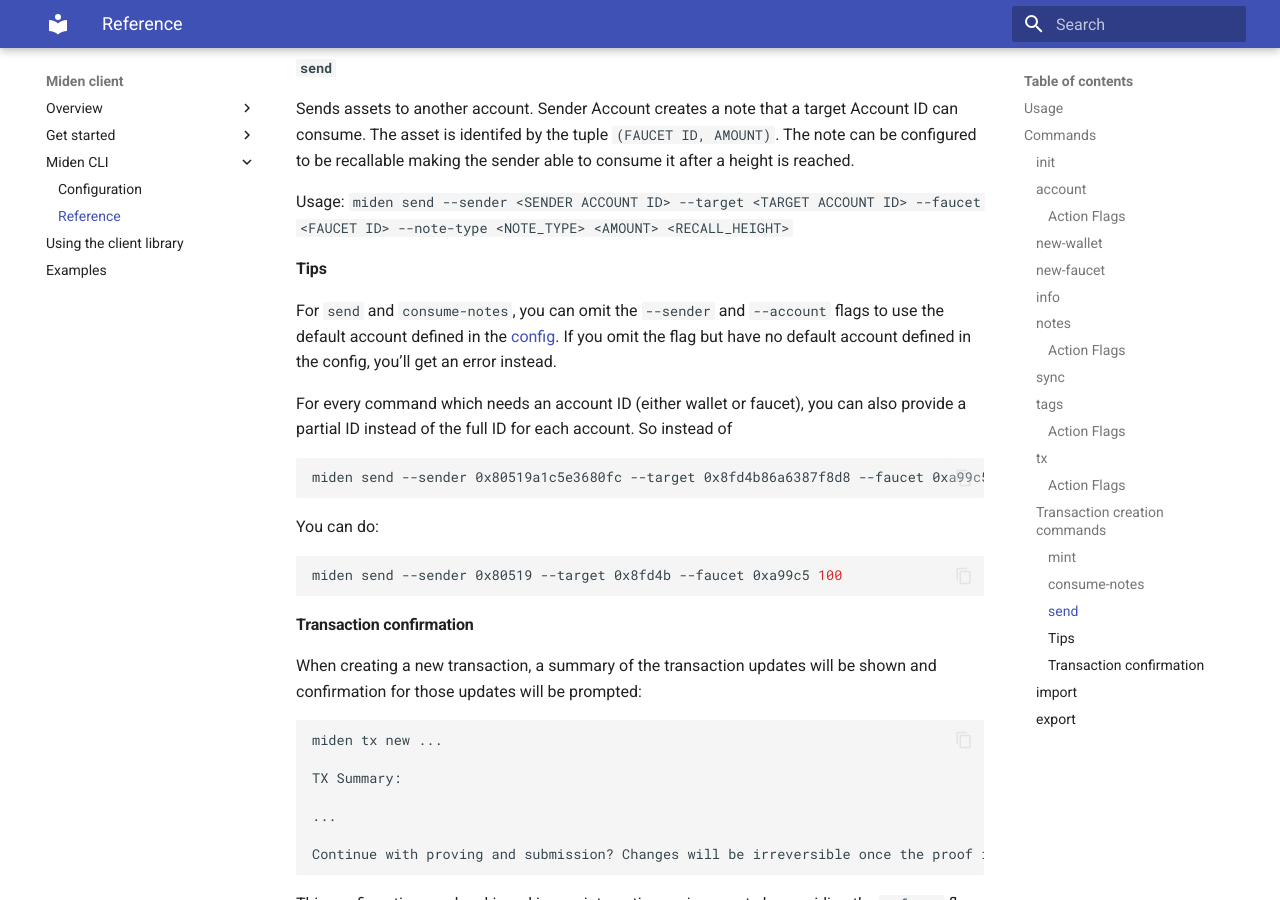
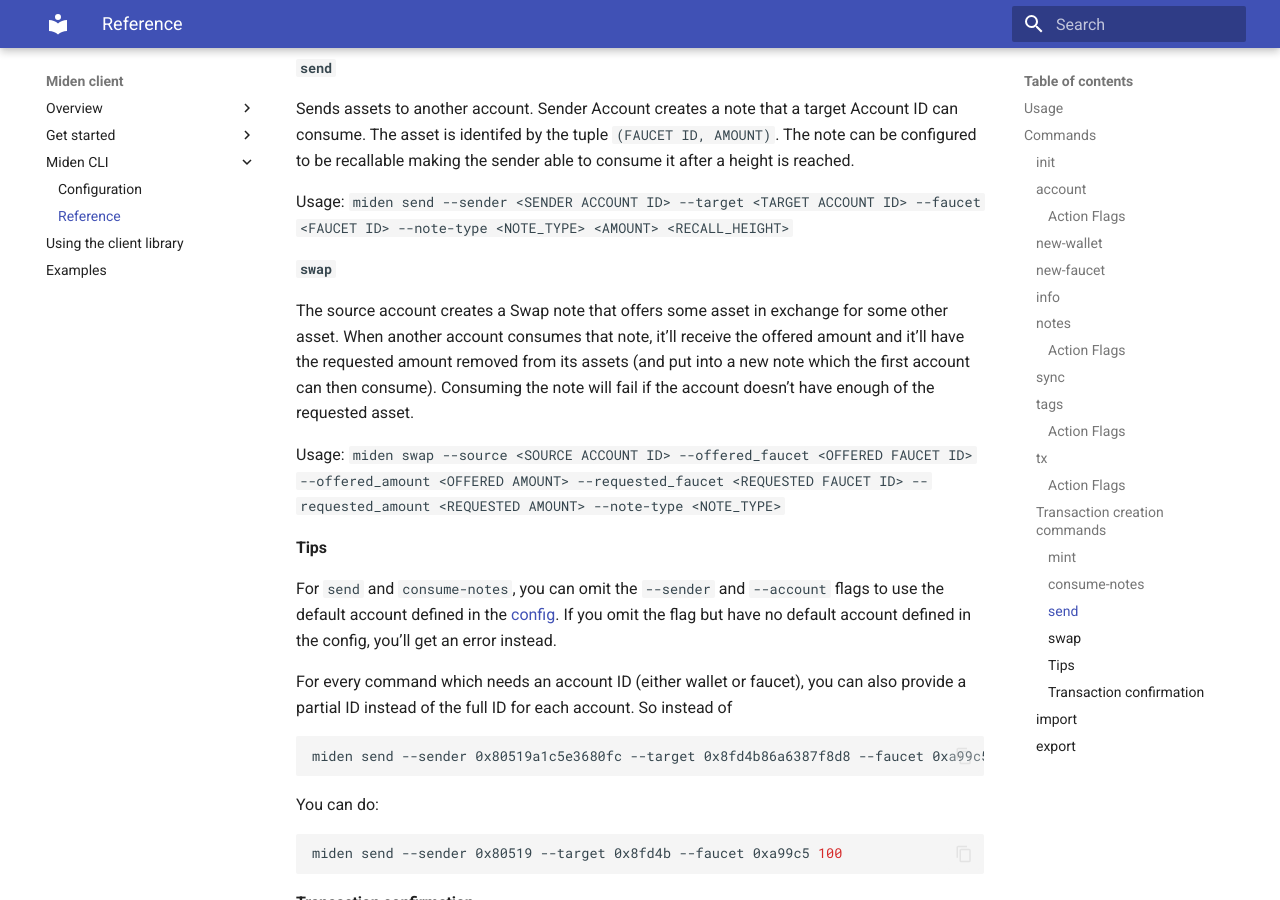
Before and after one commit to 0xPolygonMiden/miden-client, an MkDocs documentation site: the page built from docs/cli-reference.md, in a window 1280 px wide and 900 px high, scrolled down 4546 px. Built offline with MkDocs 1.6.1 and Material for MkDocs 9.7.7, drawn with Linux system fonts in a browser that asks for light colours.

Commit message:
Update cli-reference.md

```diff
--- a/docs/cli-reference.md
+++ b/docs/cli-reference.md
@@ -191,6 +191,12 @@ Sends assets to another account. Sender Account creates a note that a target Acc
 
 Usage: `miden send --sender <SENDER ACCOUNT ID> --target <TARGET ACCOUNT ID> --faucet <FAUCET ID>  --note-type <NOTE_TYPE> <AMOUNT> <RECALL_HEIGHT>`
 
+#### `swap`
+
+The source account creates a Swap note that offers some asset in exchange for some other asset. When another account consumes that note, it'll receive the offered amount and it'll have the requested amount removed from its assets (and put into a new note which the first account can then consume). Consuming the note will fail if the account doesn't have enough of the requested asset.
+
+Usage:  `miden swap --source <SOURCE ACCOUNT ID> --offered_faucet <OFFERED FAUCET ID> --offered_amount <OFFERED AMOUNT> --requested_faucet <REQUESTED FAUCET ID> --requested_amount <REQUESTED AMOUNT> --note-type <NOTE_TYPE>`
+
 #### Tips
 For `send` and `consume-notes`, you can omit the `--sender` and `--account` flags to use the default account defined in the [config](./cli-config.md). If you omit the flag but have no default account defined in the config, you'll get an error instead.
 
```
